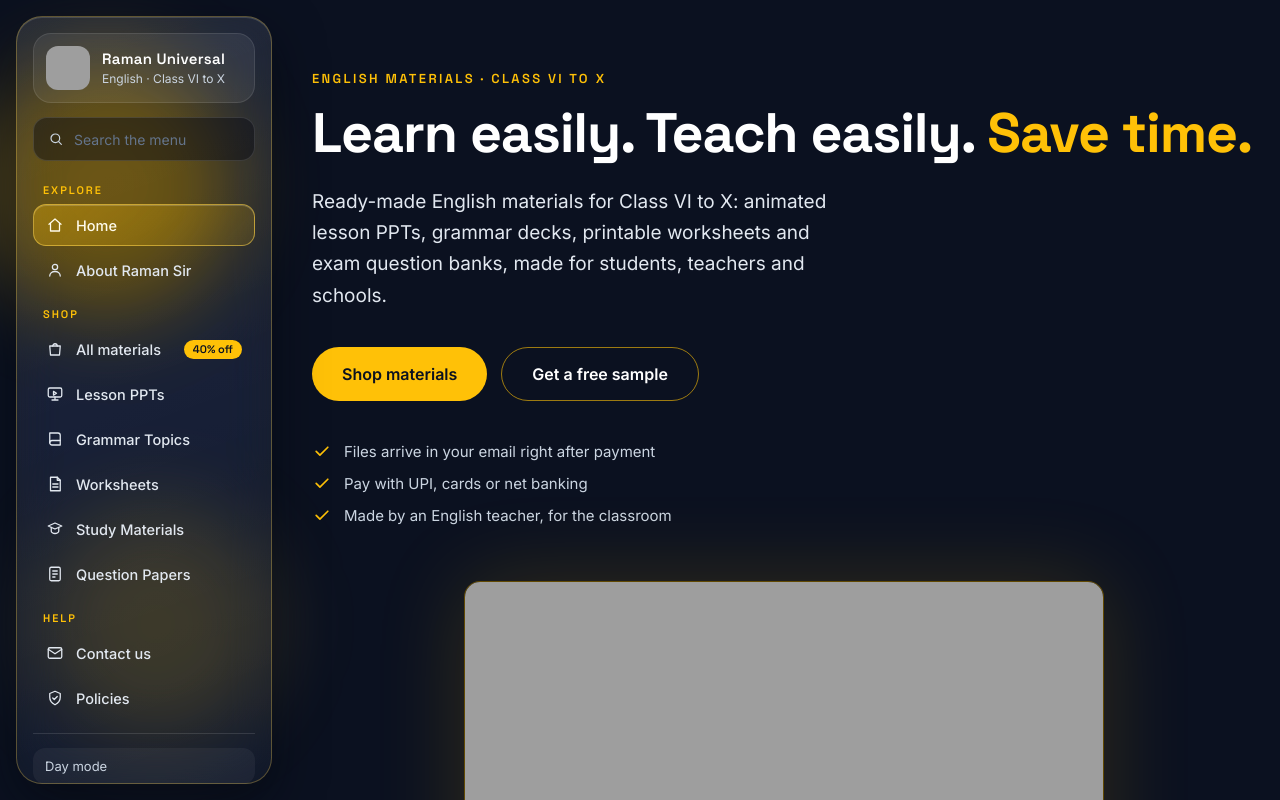
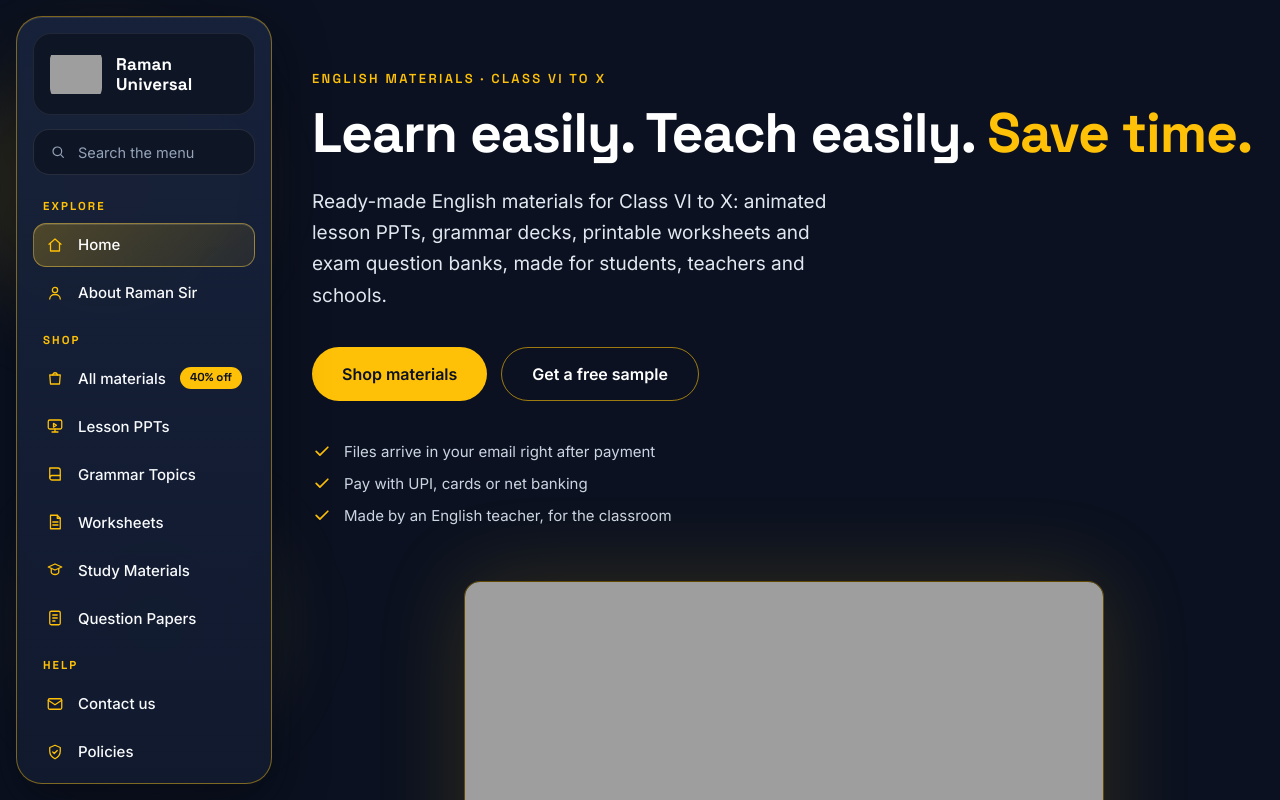
Before and after one commit to dramanarasimharao-droid/ramanuniversal, a plain HTML site: page RamanUniversal_FullSite_FixedSidebar.html in a window 1280 px wide. Drawn offline with Linux system fonts and the light colour scheme; grey boxes are pictures that could not be loaded.

Commit message:
Add files via upload

```diff
--- a/RamanUniversal_FullSite_FixedSidebar.html
+++ b/RamanUniversal_FullSite_FixedSidebar.html
@@ -11,29 +11,29 @@ a{color:inherit;text-decoration:none}
 .side{position:relative;flex:0 0 288px;width:288px;height:100%;z-index:5}
 .rail{position:absolute;left:16px;width:256px;top:var(--pt,16px);height:var(--ph,calc(100% - 32px));transition:top .14s ease-out,height .14s ease-out}
 .rail::before,.rail::after{content:"";position:absolute;border-radius:50%;filter:blur(40px);pointer-events:none}
-.rail::before{width:260px;height:260px;left:-40px;top:40px;background:rgba(255,193,7,.30)}
-.rail::after{width:240px;height:240px;left:20px;bottom:40px;background:rgba(255,213,79,.16)}
+.rail::before{width:260px;height:260px;left:-40px;top:40px;background:rgba(255,193,7,.16)}
+.rail::after{width:240px;height:240px;left:20px;bottom:40px;background:rgba(255,213,79,.10)}
 .panel{position:relative;z-index:1;height:100%;width:100%;overflow:auto;padding:16px;border-radius:26px;display:flex;flex-direction:column;
- background:linear-gradient(160deg,rgba(255,255,255,.10),rgba(255,255,255,.03));border:1px solid rgba(255,213,79,.30);
+ background:linear-gradient(180deg,rgba(23,34,59,.96),rgba(17,26,46,.98));border:1px solid rgba(255,193,7,.45);
  -webkit-backdrop-filter:blur(22px) saturate(160%);backdrop-filter:blur(22px) saturate(160%);
- box-shadow:0 18px 50px rgba(4,7,15,.55),inset 0 1px 0 rgba(255,255,255,.14);scrollbar-width:thin}
+ box-shadow:0 18px 50px rgba(4,7,15,.55),inset 0 1px 0 rgba(255,255,255,.10);scrollbar-width:thin}
 .top{display:flex;align-items:center;justify-content:space-between;gap:10px}
-.prof{display:flex;align-items:center;gap:12px;padding:12px;border-radius:18px;background:rgba(255,255,255,.07);border:1px solid rgba(255,255,255,.10);flex:1;min-width:0}
-.prof img{width:44px;height:44px;border-radius:12px;display:block;flex:none}
-.prof b{display:block;font:600 15px/1.2 'Space Grotesk',sans-serif;letter-spacing:.02em}
-.prof small{display:block;margin-top:3px;font-size:12px;color:#CBD5E1}
+.prof{display:flex;align-items:center;gap:14px;padding:14px 16px;border-radius:18px;background:#0E1525;border:1px solid rgba(255,255,255,.08);flex:1;min-width:0}
+.prof img{width:52px;height:52px;border-radius:12px;display:block;flex:none;object-fit:contain}
+.prof b{display:block;font:700 17px/1.2 'Space Grotesk',sans-serif;letter-spacing:.01em;color:#FFFFFF}
+.prof small{display:none}
 .burger{display:none;min-height:44px;padding:0 16px;border-radius:999px;border:1px solid rgba(255,193,7,.6);background:rgba(255,255,255,.08);color:inherit;font:600 14px 'Inter',sans-serif;cursor:pointer}
-.search{display:flex;align-items:center;gap:8px;margin:14px 0 6px;padding:0 14px;min-height:44px;border-radius:14px;background:rgba(7,11,20,.45);border:1px solid rgba(255,255,255,.12);color:#CBD5E1}
+.search{display:flex;align-items:center;gap:10px;margin:14px 0 6px;padding:0 16px;min-height:46px;border-radius:16px;background:#0E1525;border:1px solid rgba(255,255,255,.10);color:#94A3B8}
 .search:focus-within{border-color:#FFD54F}
-.search input{flex:1;min-width:0;background:transparent;border:0;outline:0;color:#FFFFFF;font:400 14px 'Inter',sans-serif}
-.search input::placeholder{color:#64748B}
-.gt{margin:18px 10px 8px;font:600 11px/1 'Space Grotesk',sans-serif;letter-spacing:.18em;text-transform:uppercase;color:#FFC107}
-.grp ul{list-style:none;margin:0;padding:0;display:flex;flex-direction:column;gap:3px}
-.grp a{display:flex;align-items:center;gap:12px;min-height:42px;padding:0 12px;border-radius:13px;color:#E2E8F0;font:500 14.5px 'Inter',sans-serif;border:1px solid transparent;transition:background .2s,color .2s,border-color .2s}
-.grp a:hover{background:rgba(255,255,255,.09);color:#FFD54F}
-.grp a.on{background:linear-gradient(135deg,rgba(255,193,7,.34),rgba(255,193,7,.12));border-color:rgba(255,213,79,.55);color:#FFFBEB;box-shadow:inset 0 1px 0 rgba(255,255,255,.18)}
-.grp a svg{flex:none}.l{flex:1;min-width:0}
-.badge{flex:none;padding:4px 9px;border-radius:999px;background:#FFC107;color:#0B1120;font:600 11px/1 'Space Grotesk',sans-serif}
+.search input{flex:1;min-width:0;background:transparent;border:0;outline:0;color:#FFFFFF;font:400 14.5px 'Inter',sans-serif}
+.search input::placeholder{color:#94A3B8}
+.gt{margin:20px 10px 10px;font:700 11.5px/1 'Space Grotesk',sans-serif;letter-spacing:.18em;text-transform:uppercase;color:#FFC107}
+.grp ul{list-style:none;margin:0;padding:0;display:flex;flex-direction:column;gap:4px}
+.grp a{display:flex;align-items:center;gap:14px;min-height:44px;padding:0 12px;border-radius:13px;color:#F8FAFC;font:500 15px 'Inter',sans-serif;border:1px solid transparent;transition:background .2s,color .2s,border-color .2s}
+.grp a:hover{background:rgba(255,255,255,.07);color:#FFD54F}
+.grp a.on{background:linear-gradient(135deg,rgba(255,193,7,.24),rgba(255,193,7,.08));border-color:rgba(255,213,79,.45);color:#FFFFFF;box-shadow:inset 0 1px 0 rgba(255,255,255,.12)}
+.grp a svg{flex:none;color:#FFC107}.l{flex:1;min-width:0}
+.badge{flex:none;padding:5px 10px;border-radius:999px;background:#FFC107;color:#0B1120;font:700 11.5px/1 'Space Grotesk',sans-serif}
 .none{margin:16px 10px;font-size:14px;color:#CBD5E1}
 .foot{margin-top:auto;padding-top:14px}
 .cta{display:flex;flex-direction:column;gap:6px;padding-top:14px;border-top:1px solid rgba(255,255,255,.12)}
@@ -54,15 +54,15 @@ a:focus-visible,button:focus-visible{outline:2px solid #FFD54F;outline-offset:2p
 html.day,html.day body{background:#F8FAFC}
 html.day #pg{background:#F8FAFC}
 html.day .rail::before{background:rgba(255,193,7,.28)}html.day .rail::after{background:rgba(255,193,7,.14)}
-html.day .panel{background:linear-gradient(160deg,rgba(255,255,255,.78),rgba(255,255,255,.42));border-color:rgba(180,83,9,.30);box-shadow:0 18px 44px rgba(15,23,42,.16),inset 0 1px 0 rgba(255,255,255,.9);color:#0F172A}
-html.day .prof{background:rgba(255,255,255,.65);border-color:rgba(180,83,9,.18)}html.day .prof small{color:#475569}
-html.day .search{background:rgba(255,255,255,.7);border-color:rgba(180,83,9,.25);color:#475569}
+html.day .panel{background:linear-gradient(160deg,rgba(255,255,255,.92),rgba(248,250,252,.88));border-color:rgba(180,83,9,.35);box-shadow:0 18px 44px rgba(15,23,42,.16),inset 0 1px 0 rgba(255,255,255,.9);color:#0F172A}
+html.day .prof{background:#FFFFFF;border-color:rgba(180,83,9,.22)}html.day .prof b{color:#0F172A}
+html.day .search{background:#FFFFFF;border-color:rgba(180,83,9,.25);color:#475569}
 html.day .search input{color:#0F172A}html.day .search input::placeholder{color:#64748B}
-html.day .gt{color:#B45309}html.day .grp a{color:#334155}
+html.day .gt{color:#B45309}html.day .grp a{color:#1E293B}html.day .grp a svg{color:#B45309}
 html.day .grp a:hover{background:rgba(255,193,7,.18);color:#B45309}
-html.day .grp a.on{background:linear-gradient(135deg,rgba(255,193,7,.55),rgba(255,193,7,.22));border-color:rgba(180,83,9,.45);color:#0F172A}
+html.day .grp a.on{background:linear-gradient(135deg,rgba(255,193,7,.45),rgba(255,193,7,.18));border-color:rgba(180,83,9,.45);color:#0F172A}
 html.day .none{color:#475569}html.day .cta{border-top-color:rgba(180,83,9,.2)}
-html.day .cta a,html.day .cta button{background:rgba(255,255,255,.6);color:#475569}
+html.day .cta a,html.day .cta button{background:rgba(15,23,42,.05);color:#334155}
 html.day .cta a:hover,html.day .cta button:hover{color:#B45309}
 html.day .burger{background:#fff;color:#0F172A}
 @media (prefers-reduced-motion:reduce){.grp a{transition:none}}
@@ -70,7 +70,7 @@ html.day .burger{background:#fff;color:#0F172A}
 <body>
 <div class="app" style="position:relative">
 <aside class="side" id="side" aria-label="Site menu"><div class="rail" id="rail"><div class="panel">
-<div class="top"><a class="prof" href="#home" data-go="home"><img src="https://lh3.googleusercontent.com/d/1RkyEtduAe5e5il-EXo3ljncS5oL1RRNl" alt="" width="44" height="44"><span><b>Raman Universal</b><small>English · Class VI to X</small></span></a>
+<div class="top"><a class="prof" href="#home" data-go="home"><img src="https://lh3.googleusercontent.com/d/1RkyEtduAe5e5il-EXo3ljncS5oL1RRNl" alt="" width="44" height="44"><span><b>Raman Universal</b></span></a>
 <button type="button" class="burger" id="burger" aria-expanded="false" aria-controls="bodyw">Menu</button></div>
 <div class="bodyw" id="bodyw" style="display:contents">
 <label class="search"><svg viewBox="0 0 24 24" width="16" height="16" fill="none" stroke="currentColor" stroke-width="1.8" stroke-linecap="round" aria-hidden="true"><circle cx="11" cy="11" r="6.5"/><path d="M16 16l4 4"/></svg><input id="q" type="search" placeholder="Search the menu" aria-label="Search the menu" autocomplete="off"></label>
```
